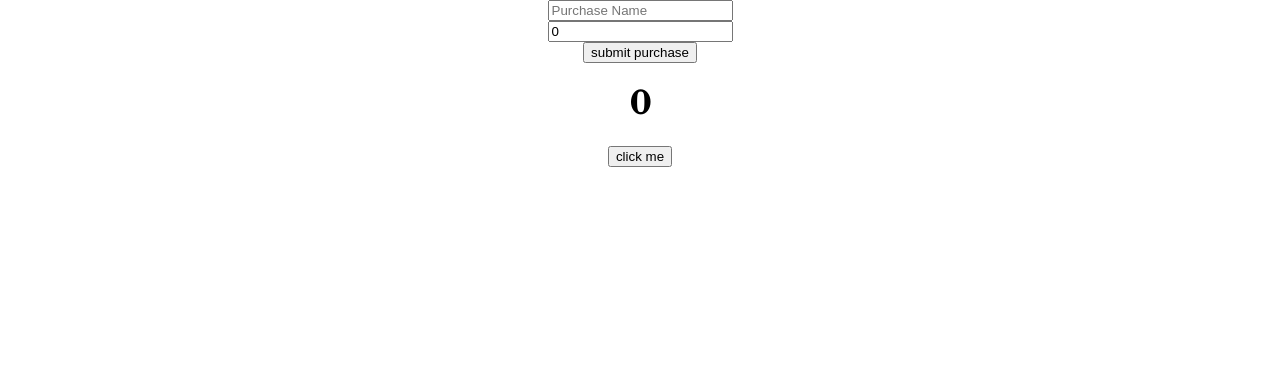
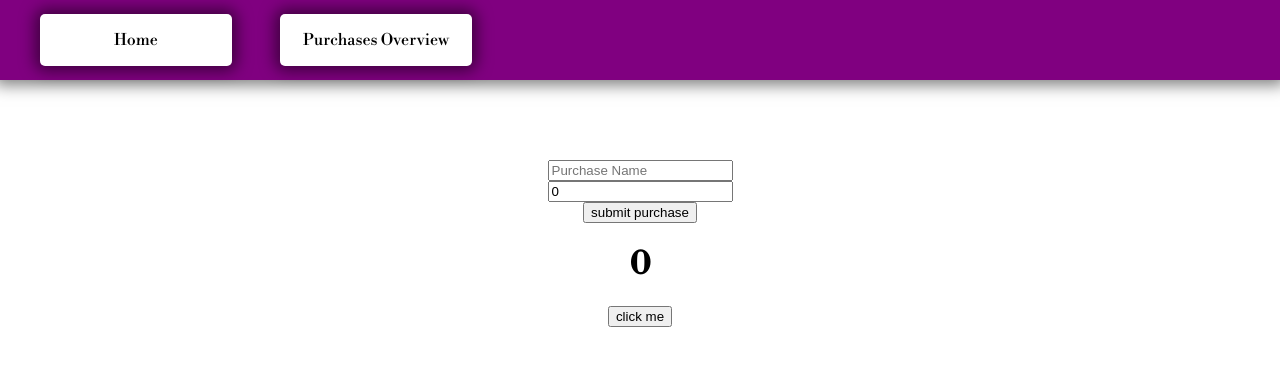
Before and after one commit to melxincognito/where-did-my-money-go-typescript, a React (Create React App) app: page / in a window 1280 px wide. Shown: the top 366 px of the page. Built offline with nearby package versions, Linux system fonts and the light colour scheme.

Commit message:
finished for noche

```diff
--- a/src/App.tsx
+++ b/src/App.tsx
@@ -2,6 +2,7 @@ import React, { FC, useState, ChangeEvent } from "react";
 import "./App.css";
 
 import { PurchaseTile } from "./components/PurchaseTile";
+import { Navigation } from "./components/Navigation";
 
 interface Purchases {
   purchase: string;
@@ -77,6 +78,7 @@ const App: FC = () => {
 
   return (
     <div className="App">
+      <Navigation />
       <div>
         <div
           style={{
@@ -107,20 +109,6 @@ const App: FC = () => {
         </div>
       </div>
       <button onClick={() => console.log(purchases)}> click me</button>
-      <div>
-        {purchases.length > 0 ? (
-          <>nothing to show</>
-        ) : (
-          purchases.map((item) => (
-            <>
-              <PurchaseTile
-                name={item.purchaseName}
-                amount={item.purchaseAmount}
-              />
-            </>
-          ))
-        )}
-      </div>
     </div>
   );
 };
--- /dev/null
+++ b/src/components/Navigation.tsx
@@ -0,0 +1,49 @@
+import { FC } from "react";
+
+export interface Props {}
+
+export const Navigation: FC<Props> = () => {
+  return (
+    <div style={styles.navBarContainer}>
+      <nav>
+        <ul style={styles.unorderedList}>
+          <li style={styles.listItem}>
+            <a>Home</a>{" "}
+          </li>
+          <li style={styles.listItem}>
+            <a>Purchases Overview</a>
+          </li>
+        </ul>
+      </nav>
+    </div>
+  );
+};
+
+const styles = {
+  navBarContainer: {
+    left: 0,
+    right: 0,
+    top: 0,
+    height: "10vh",
+    width: "100%",
+    backgroundColor: "purple",
+    display: "flex",
+    alignContent: "center",
+    alignItems: "center",
+    boxShadow: "0px 0px 15px 5px rgba(0,0,0,0.51)",
+    marginBottom: "5rem",
+  },
+  unorderedList: {
+    listStyle: "none",
+    display: "flex",
+    gap: "3rem",
+  },
+
+  listItem: {
+    width: "10rem",
+    backgroundColor: "white",
+    padding: "1rem",
+    borderRadius: "5px",
+    boxShadow: "0px 0px 15px 5px rgba(0,0,0,0.51)",
+  },
+} as const;
```
